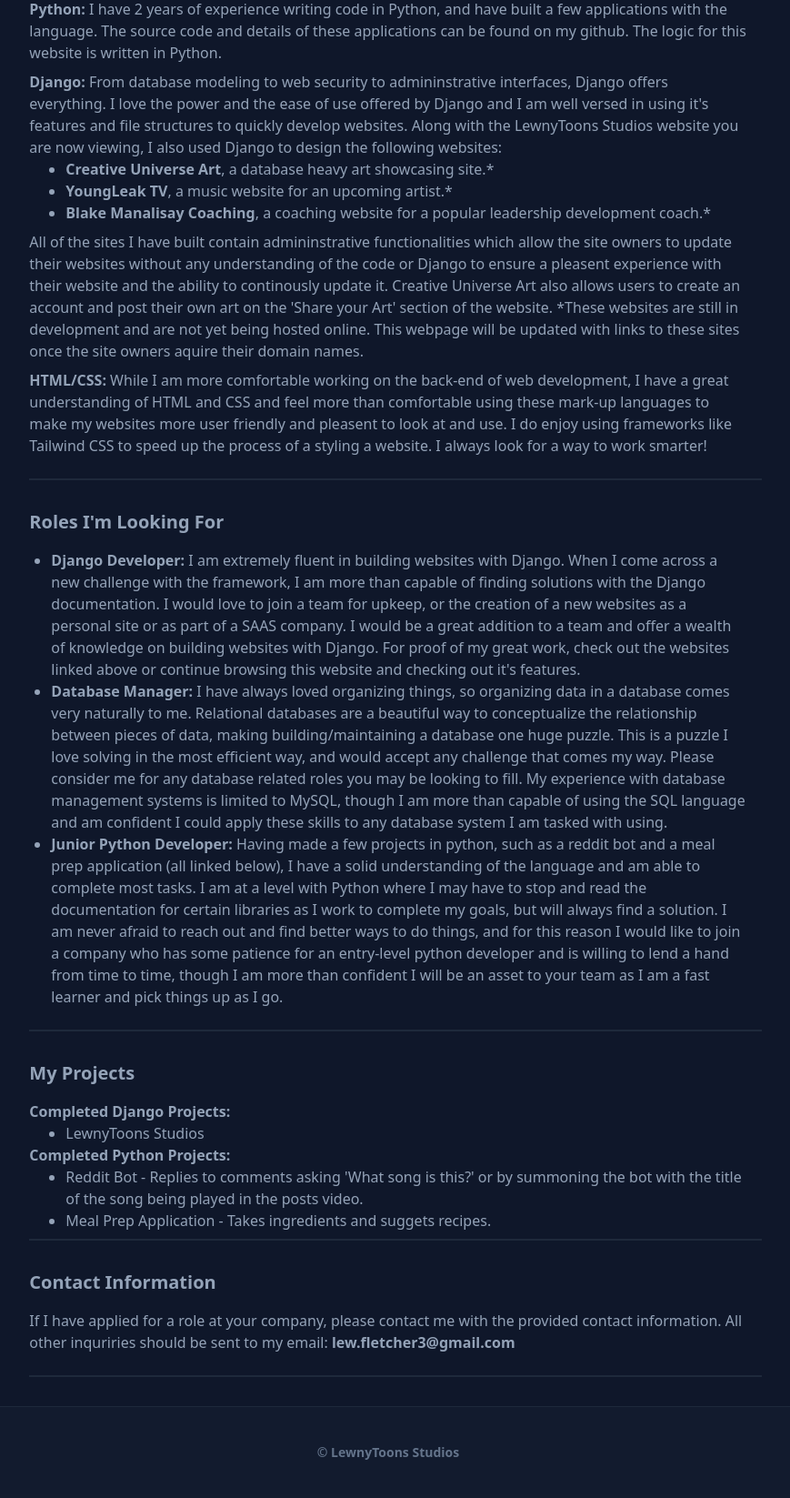
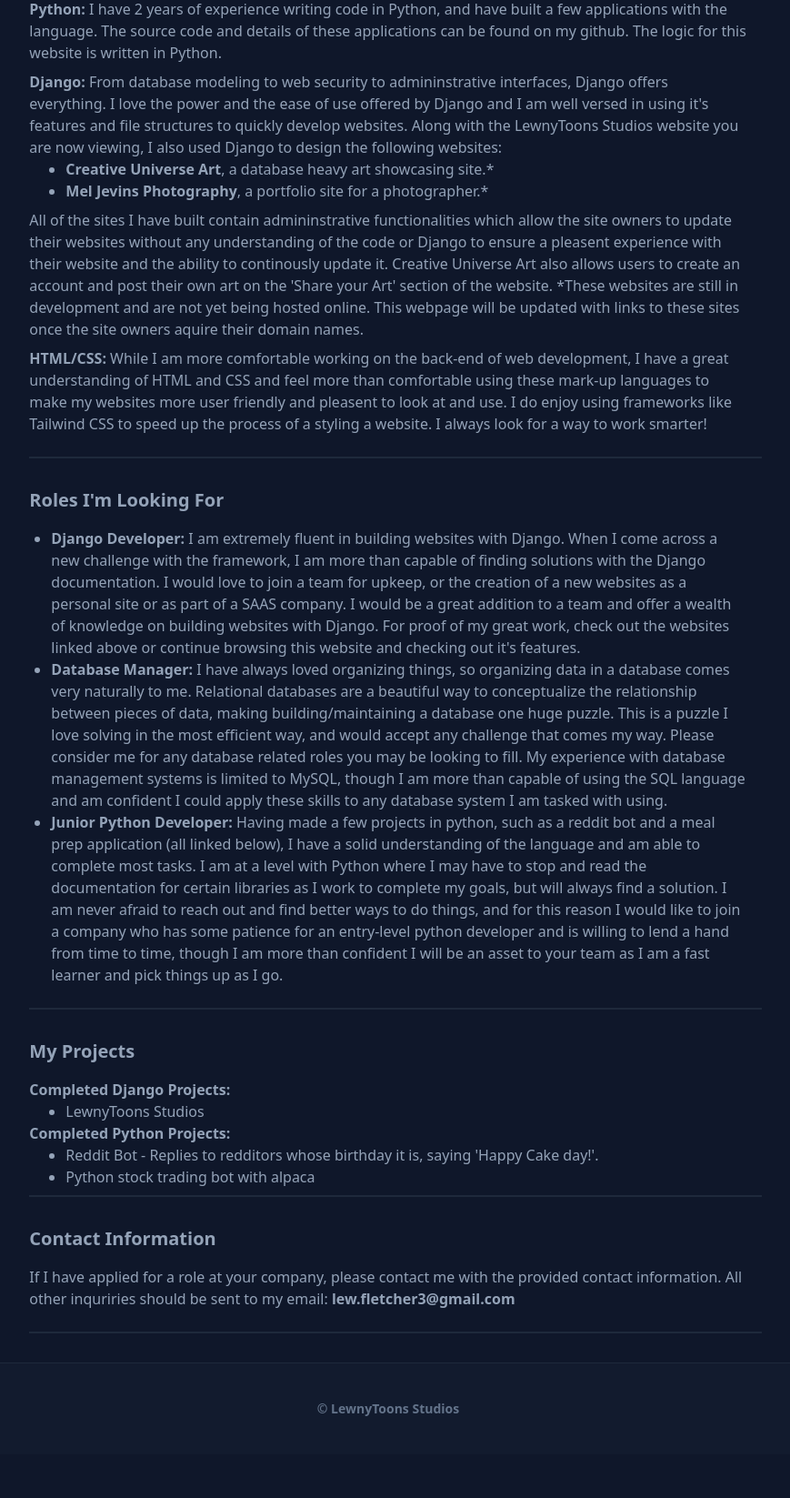
Before and after one commit to LewisFletcher/lewnytoons-studios, a Django app: template portfolio/templates/portfolio/about.html in a window 1280 px wide. Shown: the part 644-2291 px from the top of the page at 91% size, without its empty margins (213-1082 px from the left). After the commit the page ends 2201 px from the top, so only its background shows below. Run offline with Django 4.2, Linux system fonts and the light colour scheme; the template is opened without the code that fills it, so the values that code supplies are empty; style sheets or scripts are compiled from the project's sources; some libraries are stand-ins or nearby versions.

Commit message:
Update portfolio

```diff
--- a/portfolio/templates/portfolio/about.html
+++ b/portfolio/templates/portfolio/about.html
@@ -43,13 +43,10 @@
             <div class="pl-10">
                 <ul class="list-disc">
                     <li class=>
-                    <a href="#"><strong>Creative Universe Art</strong></a>, a database heavy art showcasing site.*
+                    <a href="https://creativeuniverse-production.up.railway.app"><strong>Creative Universe Art</strong></a>, a database heavy art showcasing site.*
                     </li>
                     <li>
-                        <a href="#"><strong>YoungLeak TV</strong></a>, a music website for an upcoming artist.*
-                    </li>
-                    <li>
-                        <a href="#"><strong>Blake Manalisay Coaching</strong></a>, a coaching website for a popular leadership development coach.*
+                        <a href="https://mjevinsphotography-production.up.railway.app"><strong>Mel Jevins Photography</strong></a>, a portfolio site for a photographer.*
                     </li>
                 </ul>
             </div>
@@ -105,10 +102,10 @@
                <strong>Completed Python Projects:</strong>
                <ul class="list-disc pl-10">
                 <li>
-                    Reddit Bot - Replies to comments asking 'What song is this?' or by summoning the bot with the title of the song being played in the posts video.
+                    Reddit Bot - Replies to redditors whose birthday it is, saying 'Happy Cake day!'.
                 </li>
                 <li>
-                    Meal Prep Application - Takes ingredients and suggets recipes.
+                    Python stock trading bot with alpaca
                 </li>
                </ul>
             </li>
```
